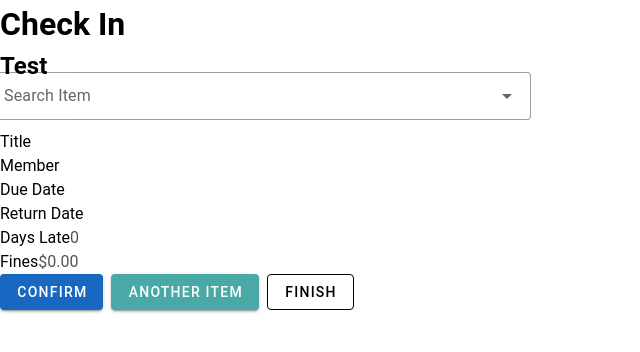
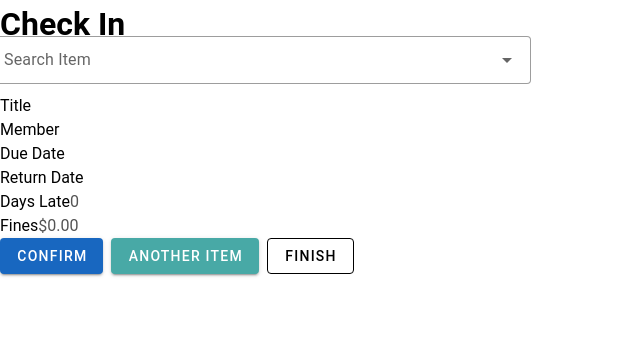
Before and after one commit to Johnathan-Friend/Wayback-Public-Library, a Vue app in the folder client/: page /checkin in a window 1280 px wide. Shown: the top 352 px of the page, without its empty margins (0-640 px from the left). Built offline with nearby package versions, Linux system fonts and the light colour scheme; no server answers.

Commit message:
removed test from screen

```diff
--- a/client/src/views/CheckIn.vue
+++ b/client/src/views/CheckIn.vue
@@ -1,6 +1,5 @@
 <template>
   <h1>Check In</h1>
-  <h2>Test</h2>
 
 <v-row class="h-100">
   <v-col cols="12" md="5" class="left-panel">
```
